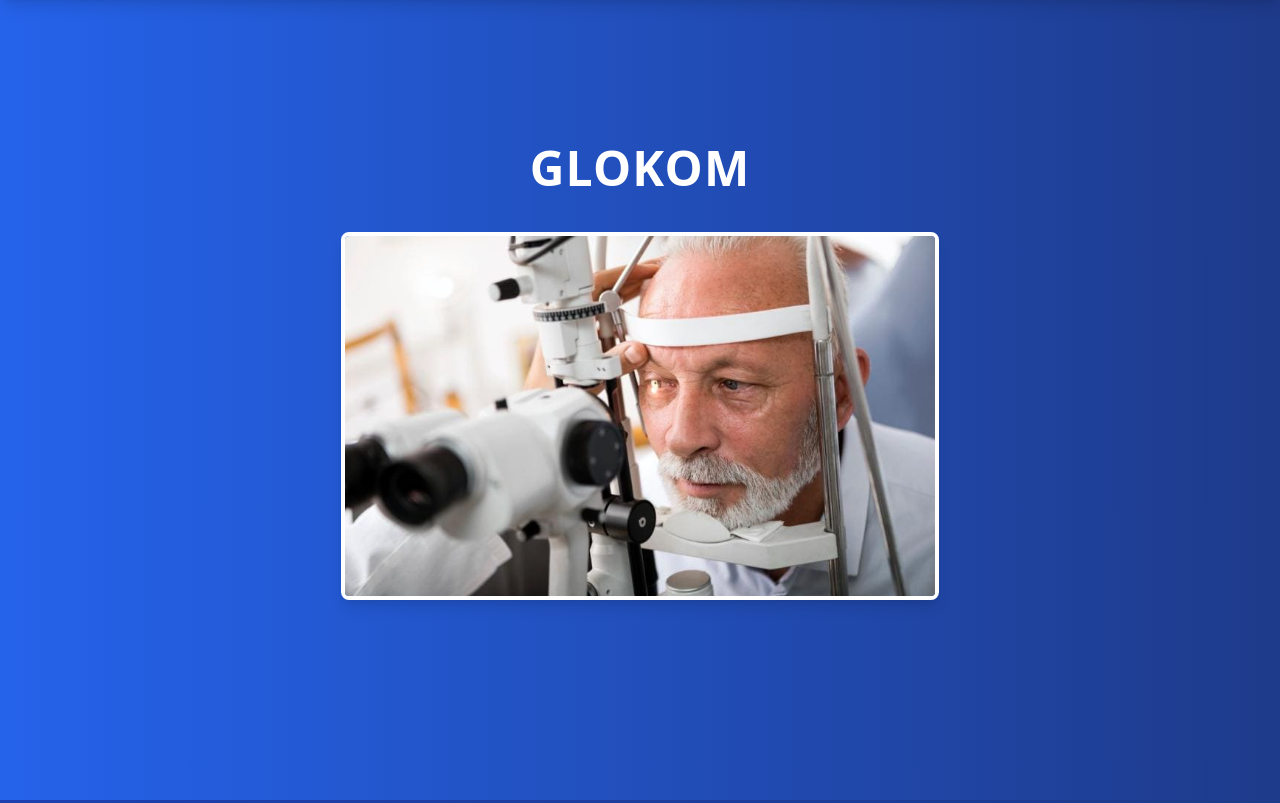
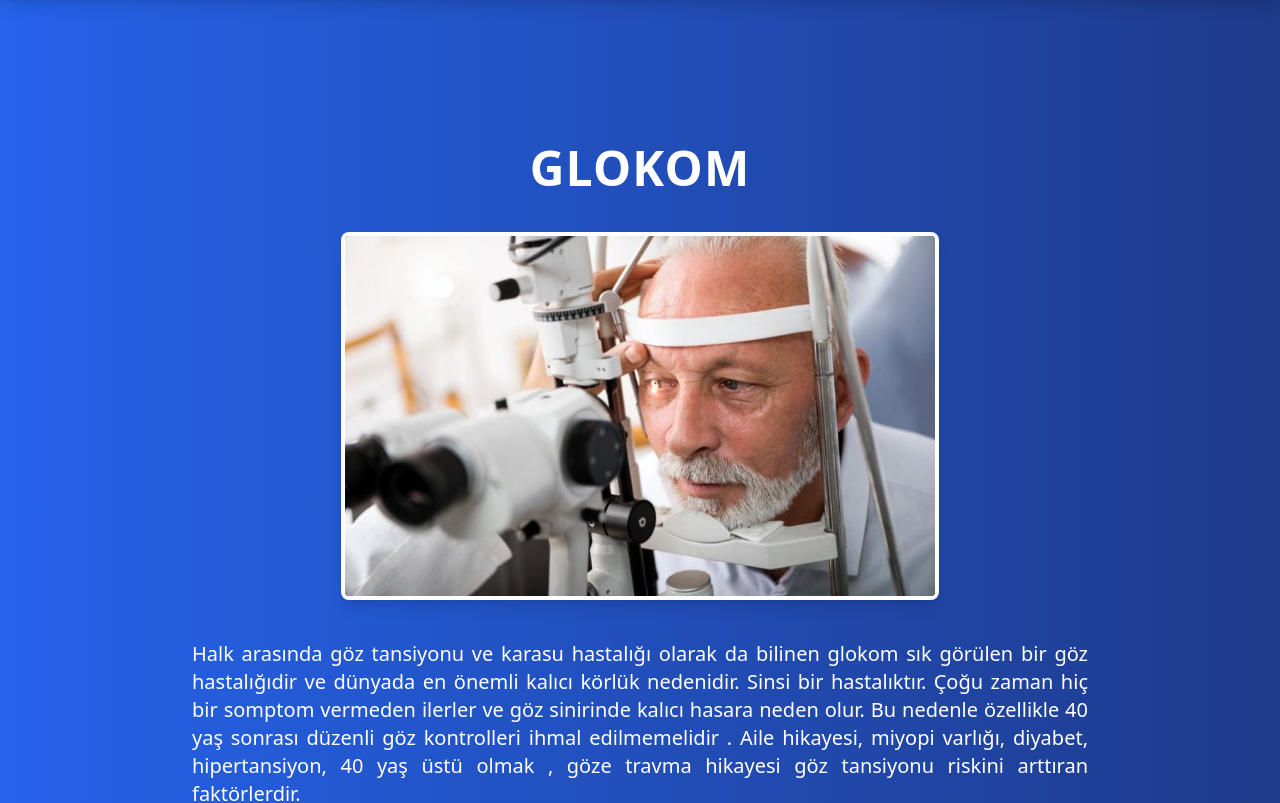
Before and after one commit to ege-ayan/Mehmet-Sahin-Website, a Next.js app: page /blogs/glokom in a window 1280 px wide. Shown: the top 803 px of the page. Built offline with nearby package versions, Linux system fonts and the light colour scheme.

Commit message:
glokom desc added

```diff
--- a/src/app/blogs/glokom/page.jsx
+++ b/src/app/blogs/glokom/page.jsx
@@ -3,7 +3,18 @@ import BlogPage from "@/app/components/blog-page";
 export default function Glokom() {
   return (
     <BlogPage title="GLOKOM" imageSrc="/images/field-excimer-laser.jpg">
-      <></>
+      <>
+        <p>
+          Halk arasında göz tansiyonu ve karasu hastalığı olarak da bilinen
+          glokom sık görülen bir göz hastalığıdir ve dünyada en önemli kalıcı
+          körlük nedenidir. Sinsi bir hastalıktır. Çoğu zaman hiç bir somptom
+          vermeden ilerler ve göz sinirinde kalıcı hasara neden olur. Bu nedenle
+          özellikle 40 yaş sonrası düzenli göz kontrolleri ihmal edilmemelidir .
+          Aile hikayesi, miyopi varlığı, diyabet, hipertansiyon, 40 yaş üstü
+          olmak , göze travma hikayesi göz tansiyonu riskini arttıran
+          faktörlerdir.
+        </p>
+      </>
     </BlogPage>
   );
 }
--- a/src/app/content/health.js
+++ b/src/app/content/health.js
@@ -98,7 +98,7 @@ const cardsData = [
       "KeratokonusKornea gözümüzün en ön tarafındaki saydam tabakadır ve gözün birinci optik tabakasıdır. Keratokonus, kornea tabakasının hem incelmesi he...",
   },
   {
-    title: "Akıllı Lens",
+    title: "Akıllı Mercek",
     imageUrl: "/images/smart-lens.jpg",
     href: "/blogs/smart-lens",
     description:
@@ -108,6 +108,8 @@ const cardsData = [
     title: "Glokom",
     imageUrl: "/images/field-excimer-laser.jpg",
     href: "/blogs/glokom",
+    description:
+      "Halk arasında göz tansiyonu ve karasu hastalığı olarak da bilinen glokom sık görülen bir göz hastalığıdir ve dünyada en önemli kalıcı körlük nedenidir.",
   },
 ];
 
```
